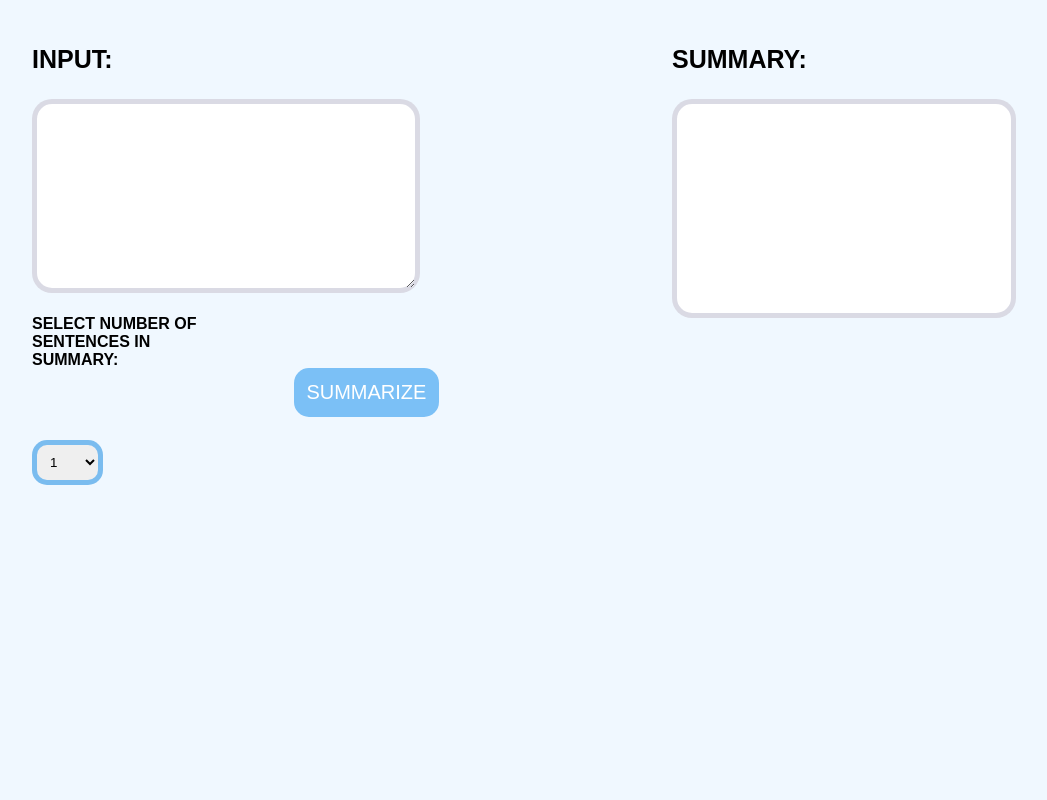
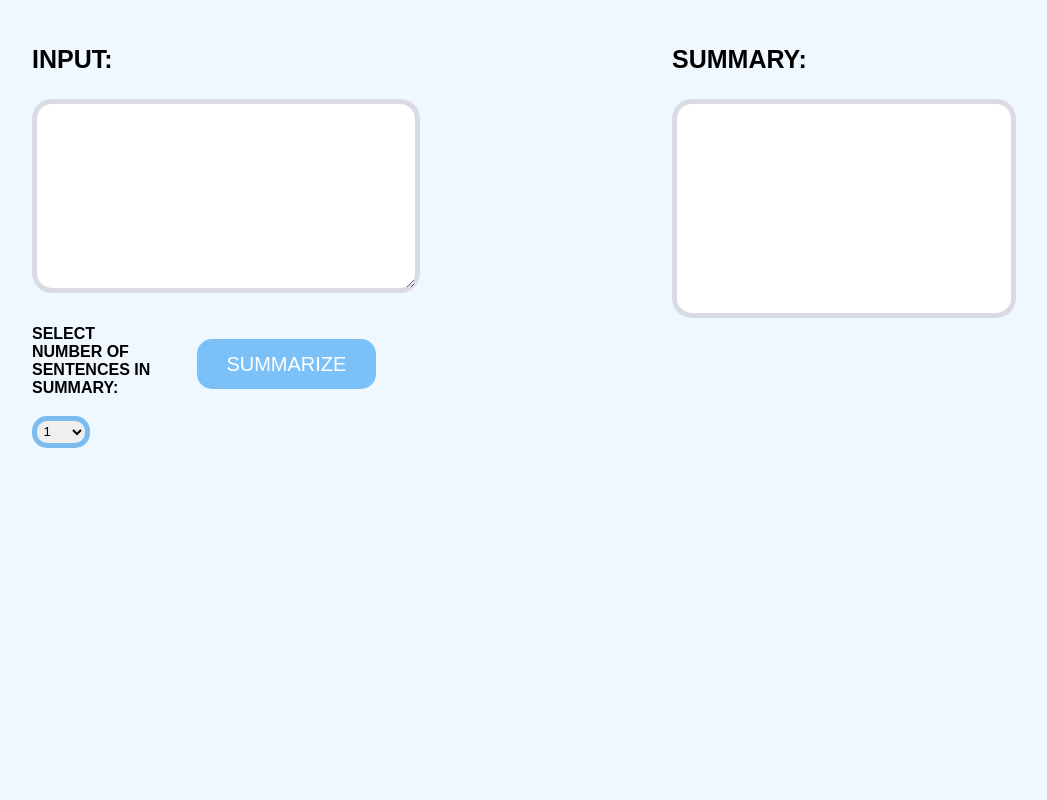
Before and after one commit to linndfors/Text-summarization, a Flask app: page / in a window 1280 px wide. Shown: the whole page, without its empty margins (116-1163 px from the left). Run offline with Flask 3, Linux system fonts and the light colour scheme; parts of the project's set-up code (start-up, migrations or seed data) failed here and were passed over.

Commit message:
fix bugs

```diff
--- a/flask_app/static/index.css
+++ b/flask_app/static/index.css
@@ -50,7 +50,7 @@ body {
 }
 
 .input-container .num-selection {
-  position: absolute;
+  /*position: absolute;*/
   outline: none;
   border: 5px solid rgba(45, 155, 240, 0.6);
   padding: 0.7%;
@@ -64,9 +64,13 @@ body {
 }
 
 .submit-button {
-  position: absolute;
+  /*position: absolute;*/
+  margin-left: 45px;
   left: 32%;
   top: 46%;
+  width: 300px;
+  height: 50px;
+  margin-top: 30px;
   font-family: "Poppins", sans-serif;
   border: none;
   font-style: normal;
@@ -76,7 +80,6 @@ body {
   text-transform: uppercase;
   background-color: rgba(45, 155, 240, 0.6);
   border-radius: 15px;
-  padding: 1%;
 }
 
 .submit-button:hover {
@@ -105,3 +108,8 @@ textarea {
   outline: none;
   padding: 5%;
 }
+
+.text-and-submit-container {
+  margin-top: 10px;
+  display: flex;
+}
--- a/flask_app/templates/index.html
+++ b/flask_app/templates/index.html
@@ -21,16 +21,17 @@
             rows="10"
             cols="50"
           ></textarea>
-          <br />
-          <p class="title-2">select number of sentences in summary:</p>
-          <br />
+          <div class="text-and-submit-container">
+            <p class="title-2">select number of sentences in summary:</p>
+            <input class="submit-button" type="submit" value="summarize" />
+          </div>
           <select class="num-selection" name="num-selection">
             {% for num in range(1, 101) %}
             <option value="{{ num }}">{{ num }}</option>
             {% endfor %}
           </select>
           <br />
-          <input class="submit-button" type="submit" value="summarize" />
+
         </form>
       </div>
 
--- a/main.py
+++ b/main.py
@@ -5,7 +5,7 @@ from src.score_count import count_score
 import sys
 import time
 
-def find_sentence(path: str, n: int, app_flag = 0) -> None:
+def find_sentence(path: str, n: int, app_flag = 0):
     """
     Find the most important n sentences
     """
@@ -27,8 +27,8 @@ def find_sentence(path: str, n: int, app_flag = 0) -> None:
     indices_of_scores = np.argsort(-scores_for_sentences)
     best_sentences = sentence_list[indices_of_scores][: n]
     best_sentences.sort()
-    # for sentence in best_sentences:
-    #     print(sentence)
+    for sentence in best_sentences:
+        print(sentence)
     return best_sentences
 
 
```
Also changed, not shown: src/parser.py (+15 -10 lines).
